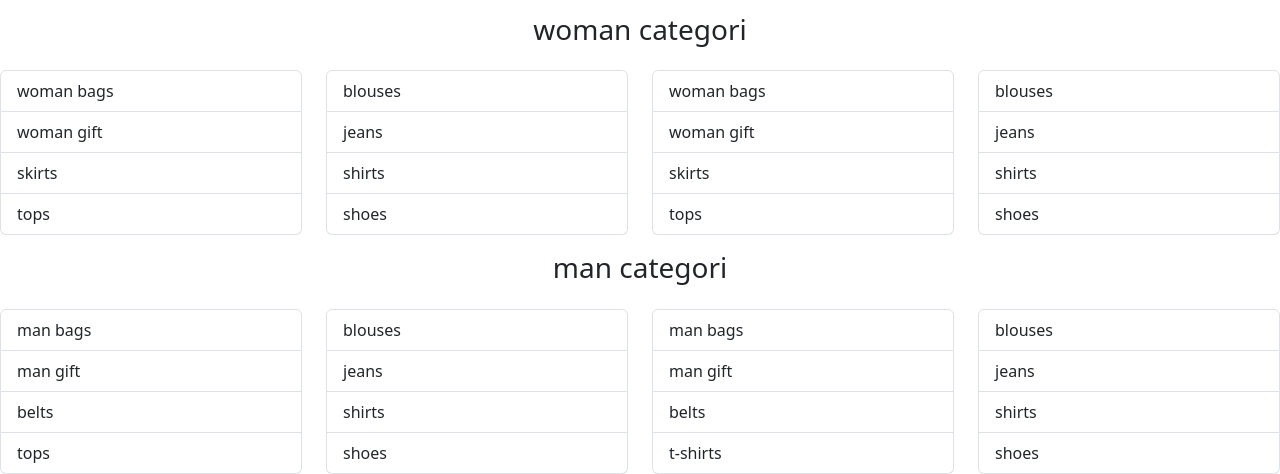
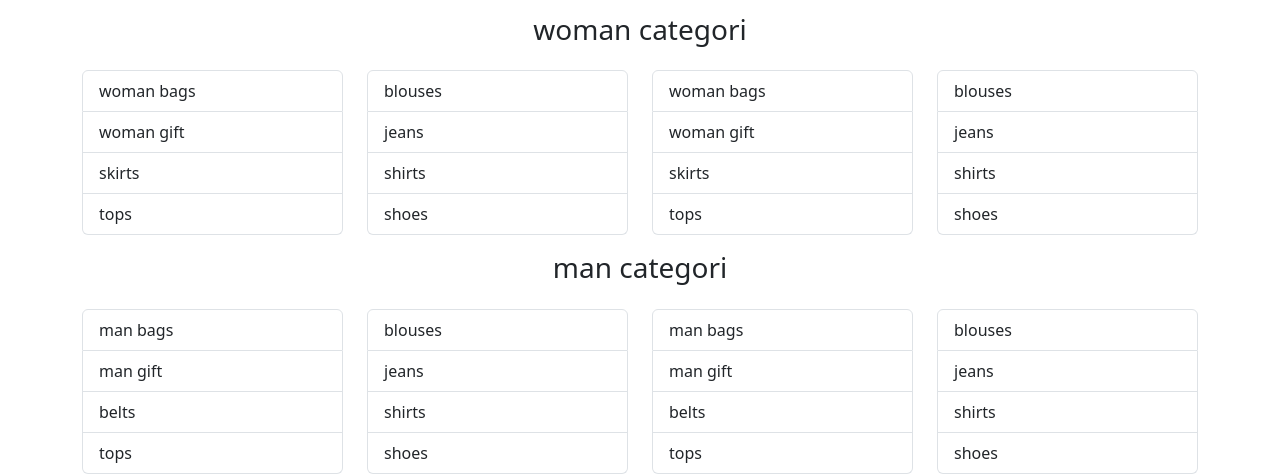
Before and after one commit to hamedhp1375/shop, a React (Create React App) app: page /Home in a window 1280 px wide. Shown: the part 2396-2870 px from the top of the page. Built offline with nearby package versions, Linux system fonts and the light colour scheme.

Commit message:
chang home

```diff
--- a/src/component/Li-custom/Li_custom.jsx
+++ b/src/component/Li-custom/Li_custom.jsx
@@ -4,8 +4,8 @@ import { Link } from 'react-router-dom'
 export default class Li_custom extends Component {
   render() {
     return (
-      <li className='list-group-item'>
-        <Link className='text-decoration-none text-body' to={this.props.addres}>
+      <li className={this.props.classname}>
+        <Link className={this.props.classLink}  to={this.props.addres}>
         {this.props.name}
         </Link>
       </li>
--- a/src/pages/Shop/Shop.jsx
+++ b/src/pages/Shop/Shop.jsx
@@ -42,8 +42,8 @@ class Shop extends Component {
         <header className="">
           <Mega_menu womanproducts={this.state.womanproducts} manproducts={this.state.manproducts} />
         </header>
-
-        <Row>
+         <Container>
+        <Row >
           <h3>woman products</h3>
           {womancategory}
         </Row>
@@ -52,6 +52,7 @@ class Shop extends Component {
           <h3>man products</h3>
           {mancategory}
         </Row>
+        </Container>
       </div>
     );
   }
--- a/src/pages/Shop/megamenu/Mega_menu.jsx
+++ b/src/pages/Shop/megamenu/Mega_menu.jsx
@@ -1,6 +1,7 @@
 import React, { Component } from "react";
 import { Link } from "react-router-dom";
 import Li_custom from "../../../component/Li-custom/Li_custom";
+import { Container } from "react-bootstrap";
 
 class Mega_menu extends Component {
   state = {
@@ -19,13 +20,15 @@ class Mega_menu extends Component {
     const woman_menu= womanproducts.map((item,index)=>{
        return(
 
-      <Li_custom addres="#" name={item.name} />
+      <Li_custom addres="#" name={item.name} classname="list-group-item text-body" classLink='text-decoration-none text text-dark'/>
     )
     })
 
     const man_menu= manproducts.map((item,index)=>{
       return(
-     <Li_custom addres="#" name={item.name} />
+        <Li_custom addres="#" name={item.name}
+        classname="list-group-item text-body"
+         classLink='text-decoration-none list-style-none text text-dark'/>
    )
    })
 
@@ -35,6 +38,7 @@ class Mega_menu extends Component {
         <nav>
           <li onClick={this.showmenu}>menu</li>
           {this.state.mega_menu_is_open && (
+            <Container>
             <div className="mega-menu row">
               <div className="mega-menu-section col-6">
                 <h3>woman</h3>
@@ -45,11 +49,12 @@ class Mega_menu extends Component {
               </div>
               <div className="mega-menu-section col-6">
                 <h3>men</h3>
-                <ul class="list-group">
+                <ul className="list-group">
                   {man_menu}
                 </ul>
               </div>
             </div>
+            </Container>
           )}
         </nav>
       </>
--- a/src/pages/home/Home.css
+++ b/src/pages/home/Home.css
@@ -1,3 +1,9 @@
+.m{
+  margin: 0 !important ;
+  padding: 0 !important ;
+  background-origin: border-box !important;
+}
+
 .hero_men {
     background-image: url('../../Imge/hero_men.jpg');
     background-position: center;
--- a/src/pages/home/Home.jsx
+++ b/src/pages/home/Home.jsx
@@ -2,6 +2,7 @@ import React from 'react'
 import { Col, Container, Row } from 'react-bootstrap'
 import "../home/Home.css"
 import Img1 from "../../Imge/download.png"
+import Li_custom from '../../component/Li-custom/Li_custom'
 function Home() {
   return (
     <>
@@ -80,75 +81,83 @@ function Home() {
         <button className='btn-lgbtn btn-outline-dark'>shop man brands</button>
         </div>
         <h3 className='text-center p-3'>woman categori </h3>
-        <Row>
+        <Container>
+        <Row >
         <Col className='col-3'>
         <ul className='list-group'>
-          <li className='list-group-item'>woman bags</li>
-          <li className='list-group-item'>woman gift</li>
-          <li className='list-group-item'>skirts</li>
-          <li className='list-group-item'>tops</li>
+          <Li_custom classname='list-group-item' name= "woman bags " classLink='text-decoration-none text text-dark'/>
+          <Li_custom classname='list-group-item' name= "woman gift " classLink='text-decoration-none text text-dark'/>
+          <Li_custom classname='list-group-item' name= "skirts " classLink='text-decoration-none text text-dark'/>
+          <Li_custom classname='list-group-item' name= "tops " classLink='text-decoration-none text text-dark'/>
         </ul>
         </Col>
         <Col className='col-3'>
         <ul className='list-group'>
-          <li className='list-group-item'>blouses</li>
-          <li className='list-group-item'>jeans</li>
-          <li className='list-group-item'>shirts</li>
-          <li className='list-group-item'>shoes</li>
+        <Li_custom classname='list-group-item' name= "blouses " classLink='text-decoration-none text text-dark'/>
+        <Li_custom classname='list-group-item' name= "jeans " classLink='text-decoration-none text text-dark'/>
+        <Li_custom classname='list-group-item' name= "shirts " classLink='text-decoration-none text text-dark'/>
+        <Li_custom classname='list-group-item' name= "shoes " classLink='text-decoration-none text text-dark'/>
+
         </ul></Col>
         <Col className='col-3'>
         <ul className='list-group'>
-          <li className='list-group-item'>woman bags</li>
-          <li className='list-group-item'>woman gift</li>
-          <li className='list-group-item'>skirts</li>
-          <li className='list-group-item'>tops</li>
+        <Li_custom classname='list-group-item' name= "woman bags " classLink='text-decoration-none text text-dark'/>
+        <Li_custom classname='list-group-item' name= "woman gift " classLink='text-decoration-none text text-dark'/>
+        <Li_custom classname='list-group-item' name= "skirts " classLink='text-decoration-none text text-dark'/>
+        <Li_custom classname='list-group-item' name= "tops " classLink='text-decoration-none text text-dark'/>
+
         </ul>
         </Col>
         <Col className='col-3'>
         <ul className='list-group'>
-          <li className='list-group-item'>blouses</li>
-          <li className='list-group-item'>jeans</li>
-          <li className='list-group-item'>shirts</li>
-          <li className='list-group-item'>shoes</li>
+        <Li_custom classname='list-group-item' name= "blouses " classLink='text-decoration-none text text-dark'/>
+        <Li_custom classname='list-group-item' name= "jeans " classLink='text-decoration-none text text-dark'/>
+        <Li_custom classname='list-group-item' name= "shirts " classLink='text-decoration-none text text-dark'/>
+        <Li_custom classname='list-group-item' name= "shoes " classLink='text-decoration-none text text-dark'/>
+
         </ul></Col>
 
         </Row>
+        </Container>
 
         <h3 className='text-center p-3'>man categori </h3>
+        <Container>
+        <Row>
+        <Col className='col-3 '>
+        <ul className='list-group'>
+        <Li_custom classname='list-group-item' name= "man bags " classLink='text-decoration-none text text-dark'/>
+        <Li_custom classname='list-group-item' name= "man gift " classLink='text-decoration-none text text-dark'/>
+        <Li_custom classname='list-group-item' name= "belts " classLink='text-decoration-none text text-dark'/>
+        <Li_custom classname='list-group-item' name= "tops " classLink='text-decoration-none text text-dark'/>
 
-        <Row>
-        <Col className='col-3'>
-        <ul className='list-group'>
-          <li className='list-group-item'>man bags</li>
-          <li className='list-group-item'>man gift</li>
-          <li className='list-group-item'>belts</li>
-          <li className='list-group-item'>tops</li>
         </ul>
         </Col>
         <Col className='col-3'>
         <ul className='list-group'>
-          <li className='list-group-item'>blouses</li>
-          <li className='list-group-item'>jeans</li>
-          <li className='list-group-item'>shirts</li>
-          <li className='list-group-item'>shoes</li>
+        <Li_custom classname='list-group-item' name= "blouses" classLink='text-decoration-none text text-dark'/>
+        <Li_custom classname='list-group-item' name= "jeans " classLink='text-decoration-none text text-dark'/>
+        <Li_custom classname='list-group-item' name= "shirts " classLink='text-decoration-none text text-dark'/>
+        <Li_custom classname='list-group-item' name= "shoes " classLink='text-decoration-none text text-dark'/>
+
         </ul></Col>
         <Col className='col-3'>
         <ul className='list-group'>
-          <li className='list-group-item'>man bags</li>
-          <li className='list-group-item'>man gift</li>
-          <li className='list-group-item'>belts</li>
-          <li className='list-group-item'>t-shirts</li>
+        <Li_custom classname='list-group-item' name= "man bags " classLink='text-decoration-none text text-dark'/>
+        <Li_custom classname='list-group-item' name= "man gift " classLink='text-decoration-none text text-dark'/>
+        <Li_custom classname='list-group-item' name= "belts " classLink='text-decoration-none text text-dark'/>
+        <Li_custom classname='list-group-item' name= "tops " classLink='text-decoration-none text text-dark'/>
         </ul>
         </Col>
         <Col className='col-3'>
         <ul className='list-group'>
-          <li className='list-group-item'>blouses</li>
-          <li className='list-group-item'>jeans</li>
-          <li className='list-group-item'>shirts</li>
-          <li className='list-group-item'>shoes</li>
+        <Li_custom classname='list-group-item' name= "blouses" classLink='text-decoration-none text text-dark'/>
+        <Li_custom classname='list-group-item' name= "jeans " classLink='text-decoration-none text text-dark'/>
+        <Li_custom classname='list-group-item' name= "shirts " classLink='text-decoration-none text text-dark'/>
+        <Li_custom classname='list-group-item' name= "shoes " classLink='text-decoration-none text text-dark'/>
         </ul></Col>
 
         </Row>
+        </Container>
 
     </>
   )
```
